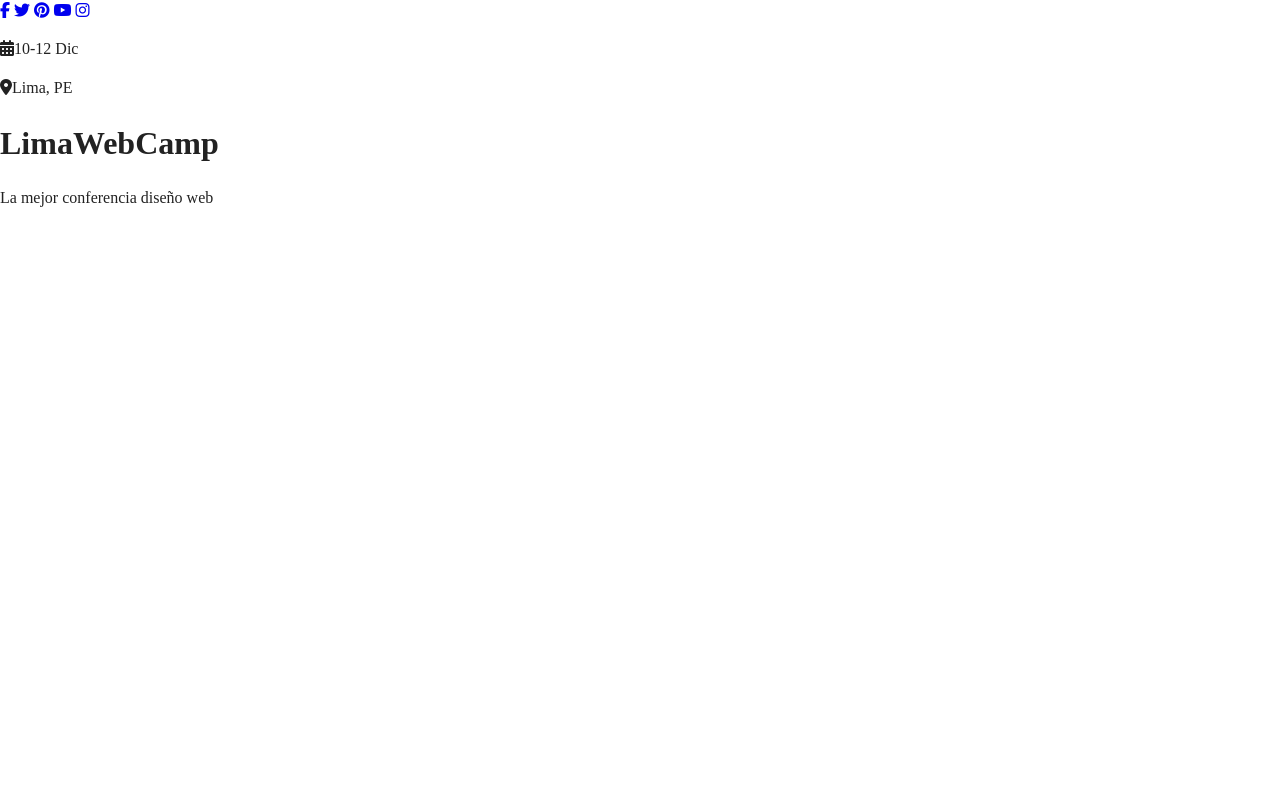
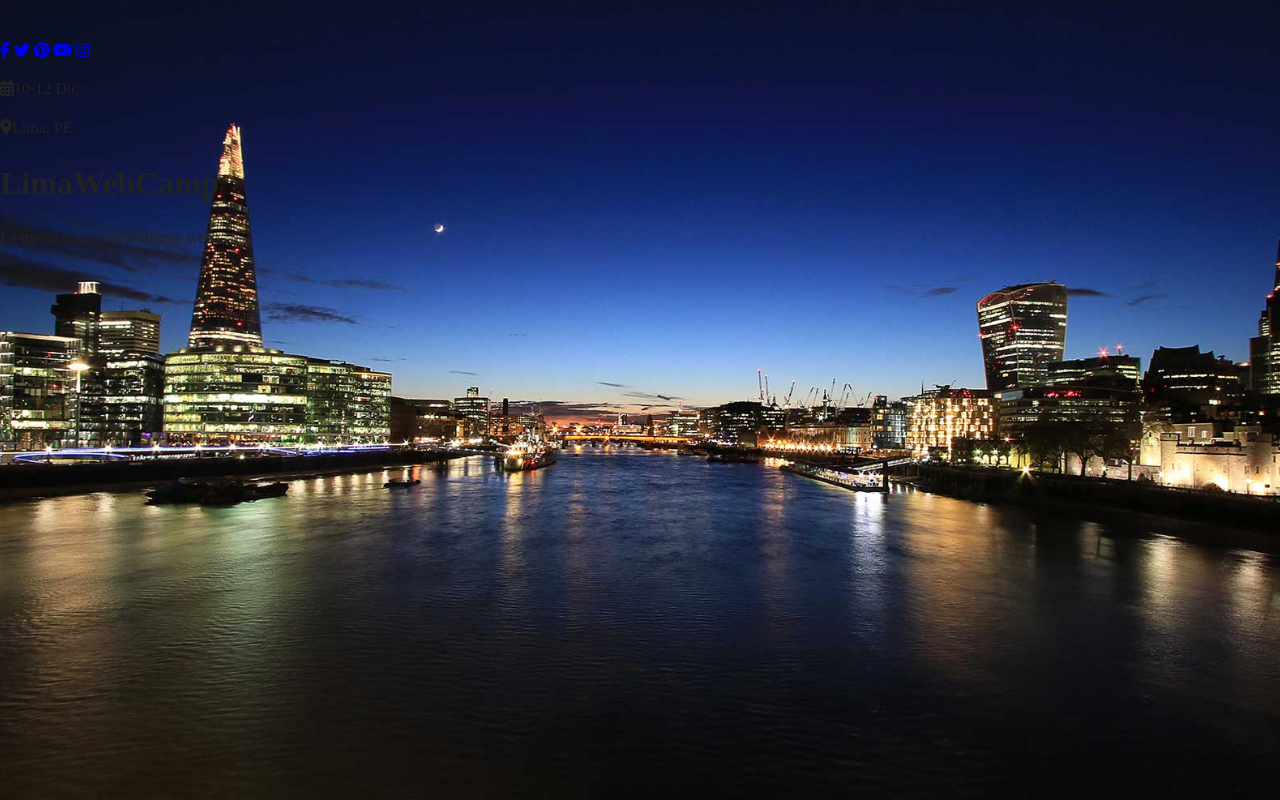
Before and after one commit to gcancho/Web-conciertos, a PHP site: page / in a window 1280 px wide. Run offline with PHP 8.4, Linux system fonts and the light colour scheme; some libraries are stand-ins or nearby versions.

Commit message:
probando estilos

```diff
--- a/css/main.css
+++ b/css/main.css
@@ -97,6 +97,29 @@ textarea {
 /* ==========================================================================
    Author's custom styles
    ========================================================================== */
+
+html {
+  box-sizing: border-box;
+}
+*,
+*::before,
+*::after {
+  box-sizing: inherit;
+}
+body {
+  background-color: #f2f2f2;
+}
+
+/** Header **/
+div.hero {
+  background-image: url(../img/encabezado.jpg);
+  height: 100vh;
+  background-position: top center;
+  background-size: cover;
+}
+div.contenido-header {
+  padding-top: 40px;
+}
 
 /* ==========================================================================
    Helper classes
```
